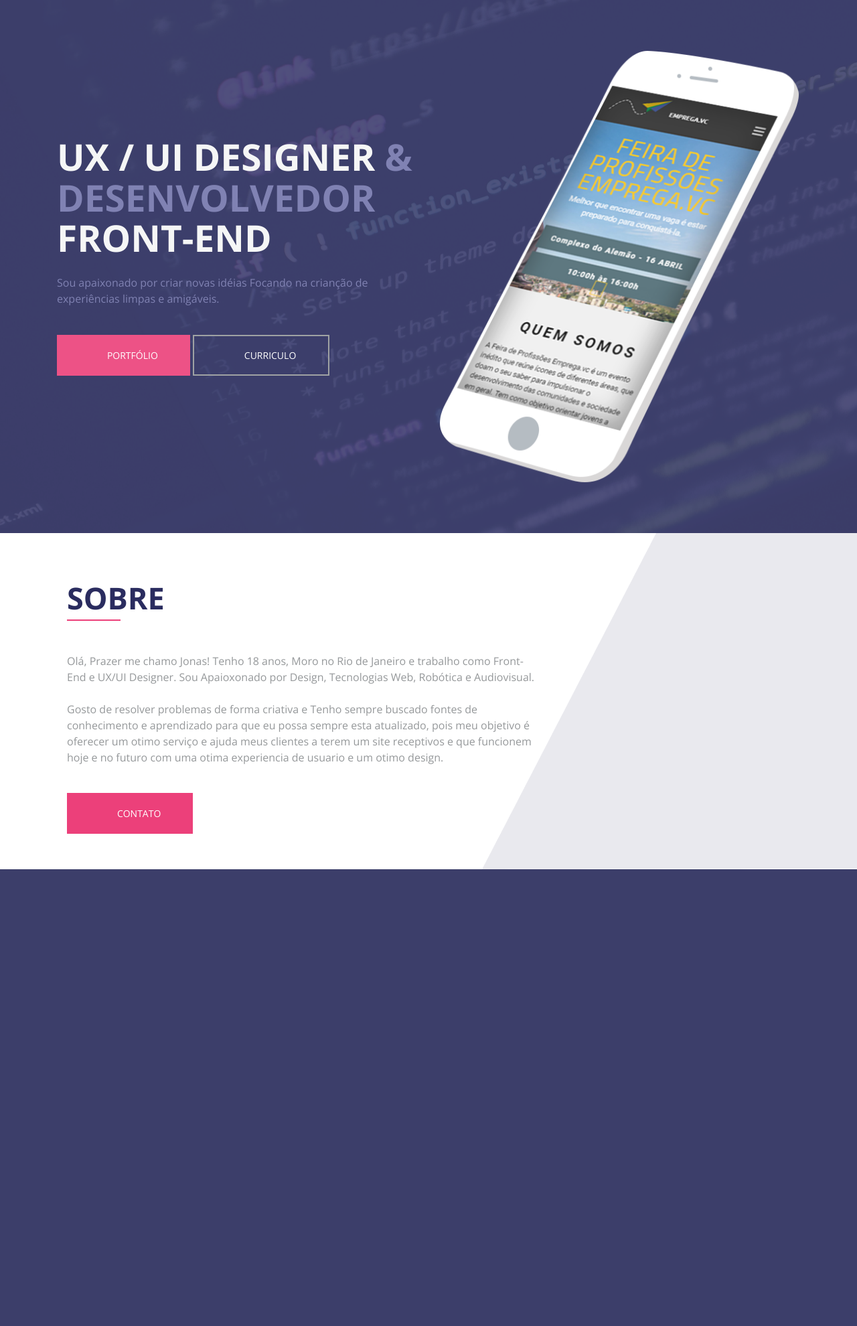
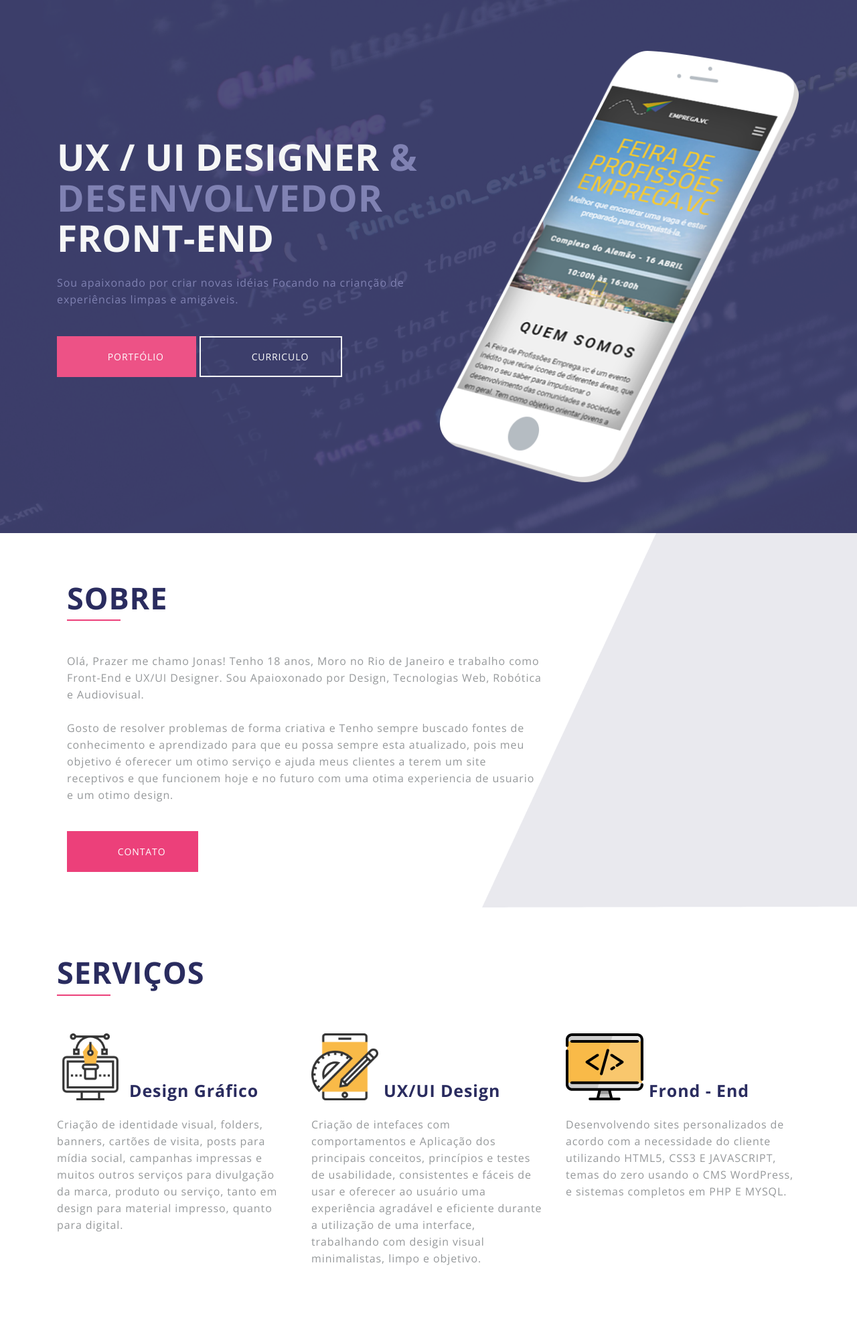
Before and after one commit to JonasJs/jsdesign, a PHP site: page / in a window 1280 px wide. Shown: the part 80-2060 px from the top of the page at 67% size. Before the commit the page ends 1378 px from the top, so only its background shows below. Run offline with PHP 8.4, Linux system fonts and the light colour scheme; some web fonts are replaced.

Commit message:
desktop serviços finalized

```diff
--- a/index.php
+++ b/index.php
@@ -35,7 +35,7 @@
 					<a class="nav-link" href="#portfolio" alt="Portfolio">Portfolio</a>
 				</li>
 				<li class="nav-item">
-					<a class="nav-link" href="#serviços" alt="Serviços">Serviços</a>
+					<a class="nav-link" href="#servicos" alt="Serviços">Serviços</a>
 				</li>
 				<li class="nav-item">
 					<a class="nav-link" href="#habilidades" alt="Habilidades">Habilidades</a>
@@ -63,7 +63,7 @@
 		</div>
 	</header>
 	<!-- SOBRE -->
-	<section class="sobre" id="sobre">
+	<section id="sobre">
 		<div class="container">
 			<div class="col-xl-8 col-lg-8 content">
 				<h1 class="title">Sobre</h1>
@@ -74,7 +74,38 @@
 			</div>
 		</div>
 	</section>
-
+	<!-- SERVIÇO -->
+	<section id="servico">
+		<div class="container">
+			<h1 class="title">Serviços</h1>
+			<div class="row">
+				<!-- Design Gráfico -->
+				<div class="col-xl-4 col-lg-4 box-item">
+					<div class="box-title">
+						<img src="assets/images/design.png" alt="">
+						<h4>Design Gráfico</h4>
+					</div>
+					<p>Criação de identidade visual, folders, banners, cartões de visita, posts para mídia social, campanhas impressas e muitos outros serviços para divulgação da marca, produto ou serviço, tanto em design para material impresso, quanto para digital.</p>
+				</div>
+				<!-- UX/UI Design -->
+				<div class="col-xl-4 col-lg-4 box-item">
+					<div class="box-title">
+						<img src="assets/images/uxuidesign.png" alt="">
+						<h4>UX/UI Design</h4>
+					</div>
+					<p>Criação de intefaces com comportamentos e Aplicação dos principais conceitos, princípios e testes de usabilidade, consistentes e fáceis de usar e oferecer ao usuário uma experiência agradável e eficiente durante a utilização de uma interface, trabalhando com desigin visual minimalistas, limpo e objetivo.</p>
+				</div>
+				<!-- Frond - End -->
+				<div class="col-xl-4 col-lg-4 box-item">
+					<div class="box-title">
+						<img src="assets/images/code.png" alt="">
+						<h4>Frond - End</h4>
+					</div>
+					<p>Desenvolvendo sites personalizados de acordo com a necessidade do cliente utilizando HTML5, CSS3 E JAVASCRIPT, temas do zero usando o CMS WordPress, e sistemas completos em PHP E MYSQL.</p>
+				</div>
+			</div>
+		</div>
+	</section>
 
 </body>
 </html>
--- a/source/sass/components/_header.scss
+++ b/source/sass/components/_header.scss
@@ -23,6 +23,7 @@
 			margin-top: 100px;
 			font-size: 55px;
 			font-weight: bold;
+			letter-spacing: 0.4px;
 			span{
 				color: $font-secondary;
 			}
--- /dev/null
+++ b/source/sass/components/_servico.scss
@@ -0,0 +1,21 @@
+@import "variables";
+
+#servico{
+	padding: 72px 0;
+	.box-item{
+		margin-top: 48px;
+		.box-title{
+			display: flex;
+			align-items: flex-end;
+			h4{
+				font-size: 25px;
+				font-weight: bold;
+				color: $background-secondary;
+				margin: 0 0 0 8px;
+			}
+		}
+		p{
+			margin-top: 24px;
+		}
+	}
+}
--- a/source/sass/components/_sobre.scss
+++ b/source/sass/components/_sobre.scss
@@ -1,25 +1,14 @@
 @import "variables";
 
-.sobre{
+#sobre{
 	padding: 72px 0;
 	background-image: url(../images/bg-sobre.png);
     background-position: right;
     background-repeat: no-repeat;
     background-size: 560px 100%;
 	.content{
-		h1{
-			&:after{
-				content: "";
-				display: block;
-				margin-top: 8px;
-				width: 80px;
-				height: 2px;
-				background: $btn-primary;
-			}
-		}
 		p{
 			margin: 48px 0 59px 0;
-			color: $font-color;
 		}
 	}
 
--- a/source/sass/main.scss
+++ b/source/sass/main.scss
@@ -9,12 +9,15 @@
 @import "components/menu";
 @import "components/header";
 @import "components/sobre";
+@import "components/servico";
+
 @import "variables";
 
 *{
 	margin:0px;
 	padding:0px;
 	font-family: 'Open Sans', sans-serif;
+	letter-spacing: 0.9px;
 }
 a{
 	color: $font-color;
@@ -23,7 +26,9 @@ a{
 	}
 }
 p{
+	line-height:25px;
 	font-size: 16px;
+	color: $font-color;
 }
 
 //Title
@@ -32,6 +37,15 @@ p{
 	font-size: 45px;
 	font-weight:bold;
 	text-transform: uppercase;
+	// margin-bottom:48px
+		&:after{
+		content: "";
+		display: block;
+		margin-top: 8px;
+		width: 80px;
+		height: 2px;
+		background: $btn-primary;
+	}
 }
 .btn-primary{
 	margin-top:40px;
@@ -51,12 +65,12 @@ p{
 	padding: 19px 48px;
 	font-size: 14px;
 	text-transform: uppercase;
-	border: 2px solid $font-color;
+	border: 2px solid $background-primary;
 	background: none;
 	&:hover{
-		background: $font-color;
+		background: $background-primary;
 		color:$background-secondary;
-		border: 2px solid $font-color;
+		border: 2px solid $background-primary;
 	}
 	.fa{
 		margin-right: 16px;
```
Also changed, not shown: assets/images/Sem Título-1@2x.png (deleted), assets/images/code.png (added), assets/images/design.png (added), assets/images/uxuidesign.png (added), assets/style/main.css.
